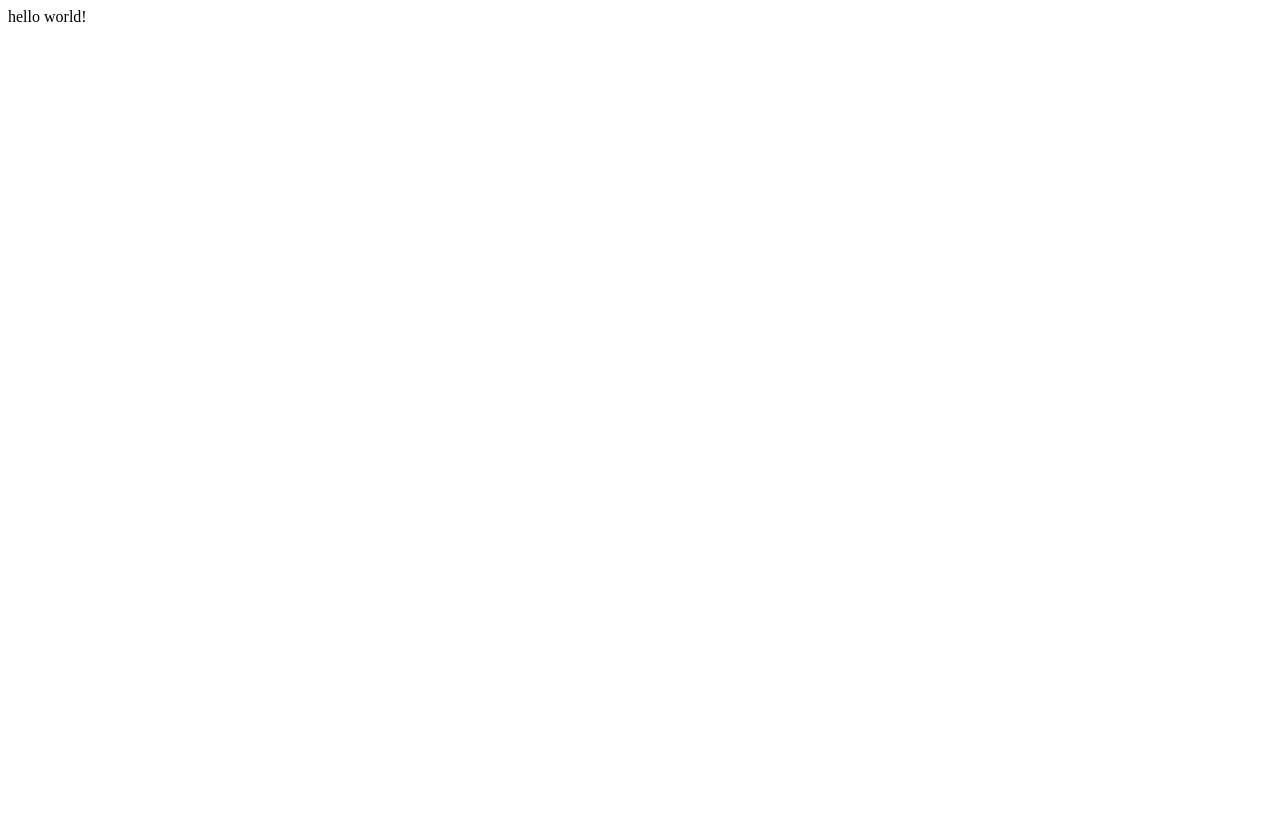
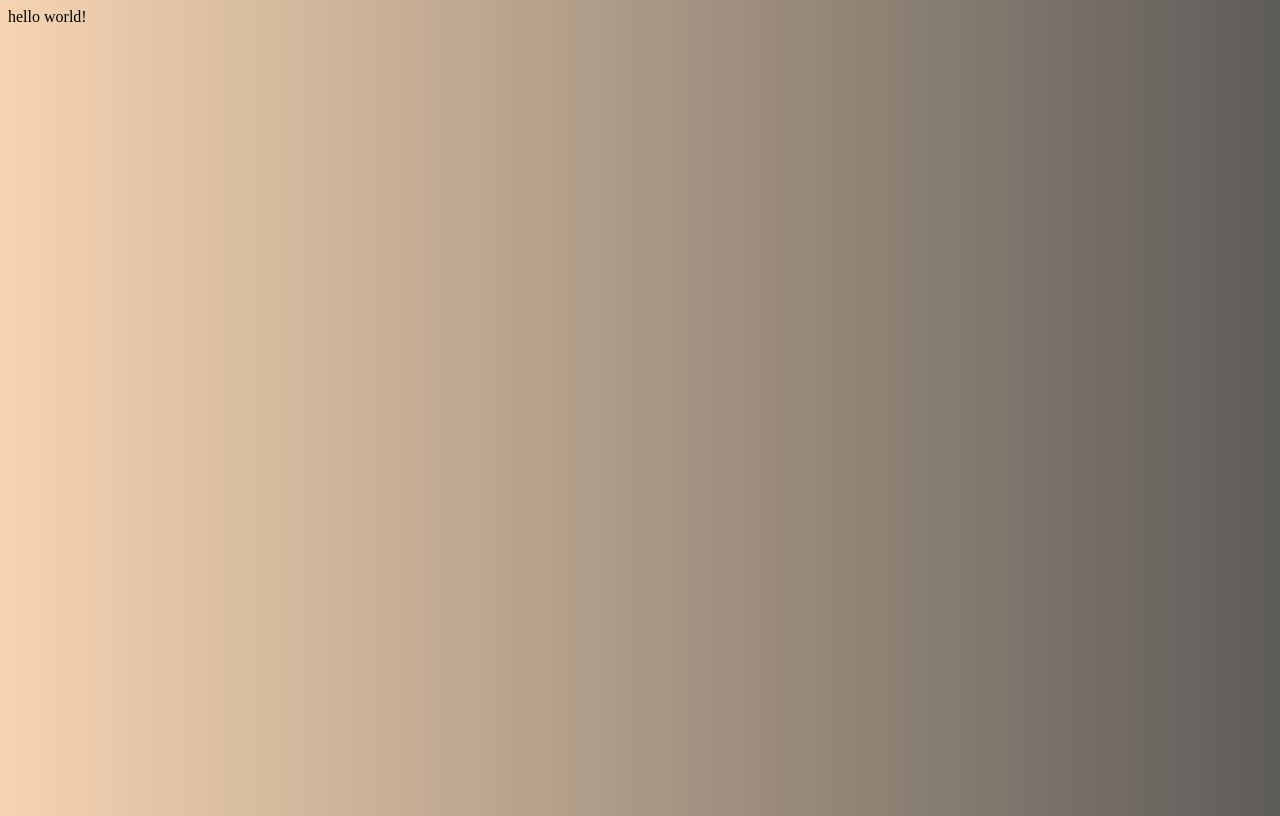
Before and after one commit to AlexeyKazinich/AlexeyKazinich.github.io, a plain HTML site: page index.html in a window 1280 px wide. Drawn offline with Linux system fonts and the light colour scheme.

Commit message:
added styling and a reference page

```diff
--- a/index.html
+++ b/index.html
@@ -1,11 +1,11 @@
 <!DOCTYPE html>
 <html lang="en">
     <head>
-        <meta charset="utf-8">
-        <meta name="viewport" content="width=device-width, initial-scale=1.0">
+        <meta charset="utf-8" />
+        <meta name="viewport" content="width=device-width, initial-scale=1.0" />
         <title> Alexey's Website </title>
 
-        <link rel="stylesheet" href="style.css">
+        <link rel="stylesheet" href="style.css" />
     </head>
     <body>
         hello world!
--- a/style.css
+++ b/style.css
@@ -0,0 +1,13 @@
+:root{
+    --clr-light-orange: #F6D4B1;
+    --clr-light-gray: #5E5C59;
+    --clr-dark-gray: #525252;
+}
+
+body{
+    height: 100vh;
+    display: flex;
+    scroll-behavior: smooth;
+    background: var(--clr-light-orange);
+    background: linear-gradient(to right, var(--clr-light-orange),var(--clr-light-gray));
+}
```
Also changed, not shown: 1 other file.
